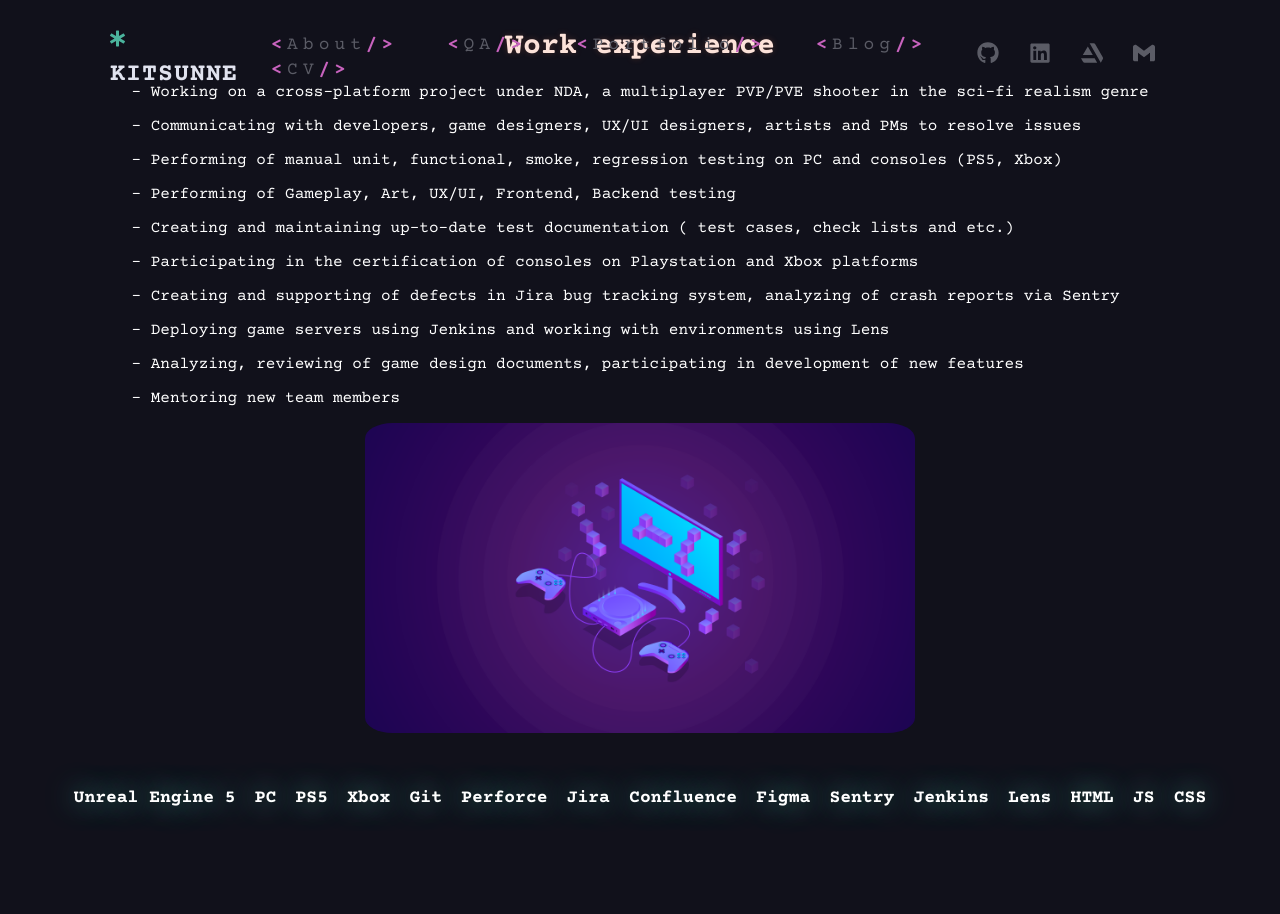
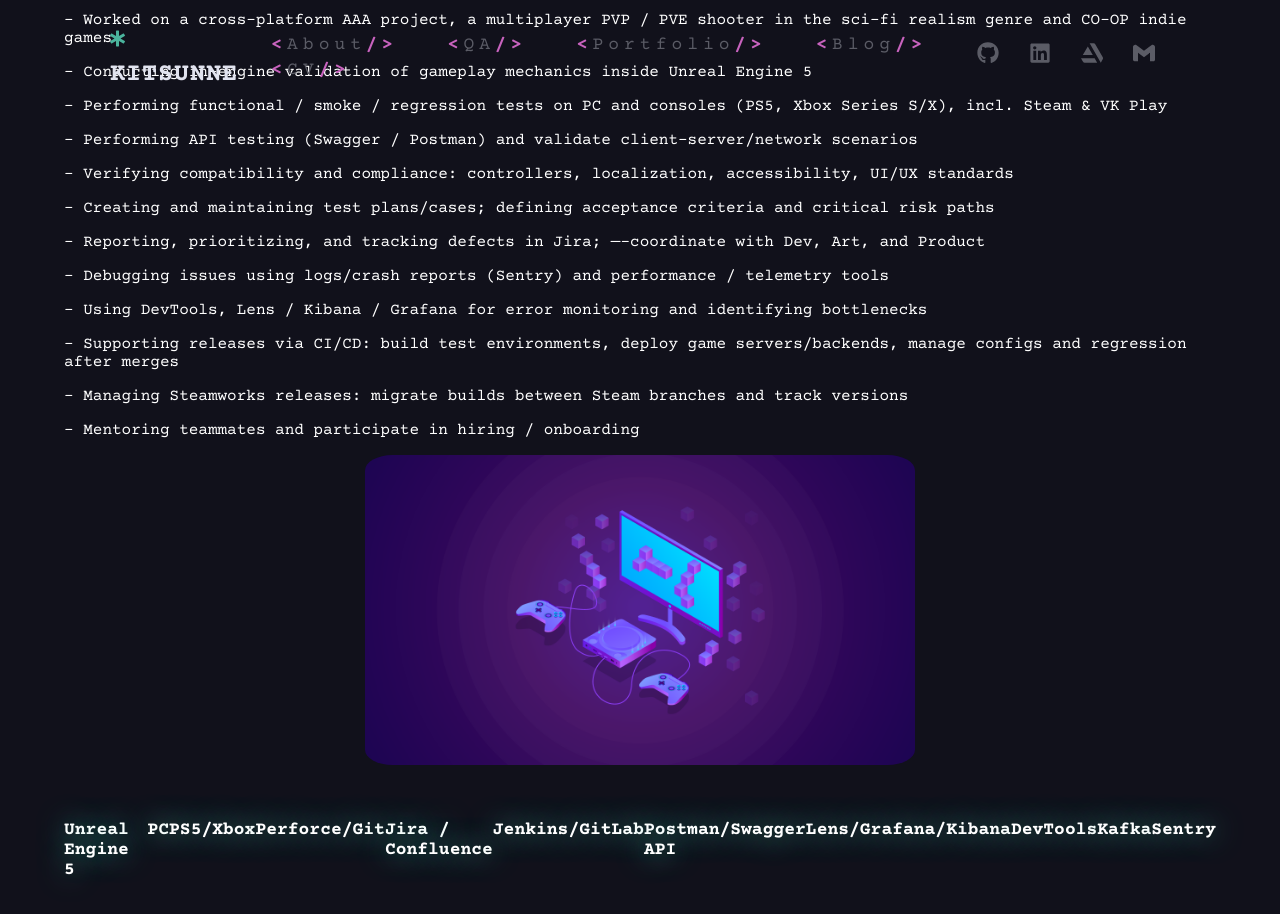
Before and after one commit to kitsunne/personal-site, a React (Create React App) app: page /qa in a window 1280 px wide. Shown: the top 914 px of the page. Before the commit the page ends 858 px from the top, so only its background shows below. Built offline with nearby package versions, Linux system fonts and the light colour scheme.

Commit message:
update info

```diff
--- a/src/Components/Main.tsx
+++ b/src/Components/Main.tsx
@@ -24,7 +24,7 @@ const Main = () => {
         </p>
         <Speech>
           <Border>
-            <Quote>Hi,I'm a gamedev ronin with 1.5 years of experience as QA Engineer on a cross-platform multiplayer PVP/PVE shooter and a lot of gaming experience. I am a flexible and quick learner with analytical thinking and good sense of humor. </Quote>
+            <Quote>Hi, I am a Gamedev ronin with 3+ years of experience as QA Engineer on PC/console projects. I am a flexible and quick learner with analytical thinking and good sense of humor. </Quote>
           </Border>
         </Speech>
       </FieldInfo>
@@ -33,12 +33,10 @@ const Main = () => {
       </ImageContainer>
       <OptionalInfo>
         <Skill> .gameAddiction </Skill>
+        <Skill> .fencing </Skill>
         <Skill> .witcherLover </Skill>
         <Skill> .japaneseMythology </Skill>
         <Skill> .travelling</Skill>
-        <Skill> .levelDesign </Skill>
-        <Skill> .funkoPopCollector </Skill>
-        <Skill> .cycling </Skill>
       </OptionalInfo>
     </MainWrapper>
   );
--- a/src/Components/Pages/NavBar.tsx
+++ b/src/Components/Pages/NavBar.tsx
@@ -55,7 +55,7 @@ const NavBar = () => {
           <SocialLinks href="https://www.artstation.com/kitsunne" target="_blank">
             <SiArtstation />
           </SocialLinks>
-          <SocialLinks href="mailto:kisichekk@gmail.com" target="_blank">
+          <SocialLinks href="mailto:dariakiseliova312@gmail.com" target="_blank">
             <SiGmail />
           </SocialLinks>
         </SocialIcons>
--- a/src/Components/Pages/QA.tsx
+++ b/src/Components/Pages/QA.tsx
@@ -7,16 +7,18 @@ const QA = () => {
       <QAWrapper>
         <TextInfo>
         <h1>Work experience</h1>
-        <p> - Working on a cross-platform project under NDA, a multiplayer PVP/PVE shooter in the sci-fi realism genre</p>
-        <p> - Communicating with developers, game designers, UX/UI designers, artists and PMs to resolve issues </p>
-        <p> - Performing of manual unit, functional, smoke, regression testing on PC and consoles (PS5, Xbox)</p>
-        <p> - Performing of Gameplay, Art, UX/UI, Frontend, Backend testing </p>
-        <p> - Creating and maintaining up-to-date test documentation ( test cases, check lists and etc.)</p>
-        <p> - Participating in the certification of consoles on Playstation and Xbox platforms </p>
-        <p> - Creating and supporting of defects in Jira bug tracking system, analyzing of crash reports via Sentry</p>
-        <p> - Deploying game servers using Jenkins and working with environments using Lens</p>
-        <p> - Analyzing, reviewing of game design documents, participating in development of new features</p>
-        <p> - Mentoring new team members</p>
+        <p> - Worked on a cross-platform AAA project, a multiplayer PVP / PVE shooter in the sci-fi realism genre and CO-OP indie games</p>
+        <p> - Conducting in-engine validation of gameplay mechanics inside Unreal Engine 5 </p>
+        <p> - Performing functional / smoke / regression tests on PC and consoles (PS5, Xbox Series S/X), incl. Steam & VK Play</p>
+        <p> - Performing API testing (Swagger / Postman) and validate client–server/network scenarios </p>
+        <p> - Verifying compatibility and compliance: controllers, localization, accessibility, UI/UX standards</p>
+        <p> - Creating and maintaining test plans/cases; defining acceptance criteria and critical risk paths </p>
+        <p> - Reporting, prioritizing, and tracking defects in Jira; —-coordinate with Dev, Art, and Product</p>
+        <p> - Debugging issues using logs/crash reports (Sentry) and performance / telemetry tools </p>
+        <p> - Using DevTools, Lens / Kibana / Grafana for error monitoring and identifying bottlenecks</p>
+        <p> - Supporting releases via CI/CD: build test environments, deploy game servers/backends, manage configs and regression after merges</p>
+        <p> - Managing Steamworks releases: migrate builds between Steam branches and track versions</p>
+        <p> - Mentoring teammates and participate in hiring / onboarding</p>
         </TextInfo>
         <MediaInfo>
       <img src={require("../../Images/testing.png")} alt="testing"></img>
@@ -24,19 +26,15 @@ const QA = () => {
         <OptionalInfo>
         <Skill> Unreal Engine 5 </Skill>
         <Skill> PC </Skill>
-        <Skill> PS5 </Skill>
-        <Skill> Xbox </Skill>
-        <Skill> Git </Skill>
-        <Skill> Perforce  </Skill>
-        <Skill> Jira  </Skill>
-        <Skill> Confluence </Skill>
-        <Skill> Figma</Skill>
+        <Skill> PS5/Xbox </Skill>
+        <Skill> Perforce/Git </Skill>
+        <Skill> Jira / Confluence </Skill>
+        <Skill> Jenkins/GitLab </Skill>
+        <Skill> Postman/Swagger API </Skill>
+        <Skill> Lens/Grafana/Kibana </Skill>
+        <Skill> DevTools</Skill>
+        <Skill> Kafka</Skill>
         <Skill> Sentry </Skill>
-        <Skill> Jenkins </Skill>
-        <Skill> Lens </Skill>
-        <Skill> HTML </Skill>
-        <Skill> JS  </Skill>
-        <Skill> CSS </Skill>
         </OptionalInfo>
       </QAWrapper>
     );
```
